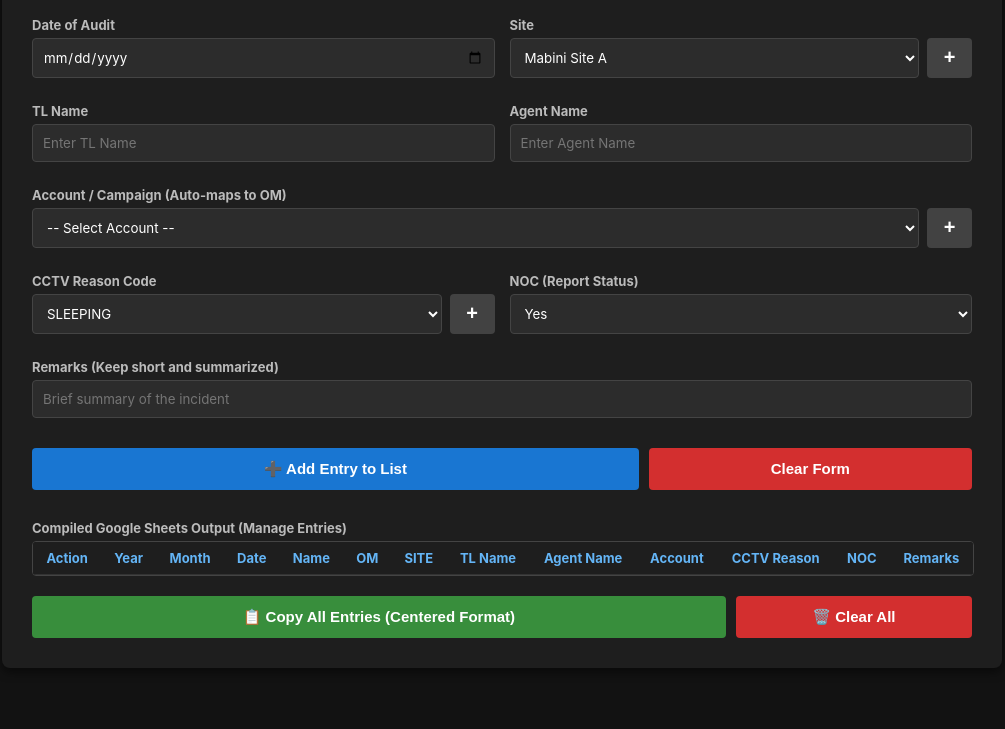
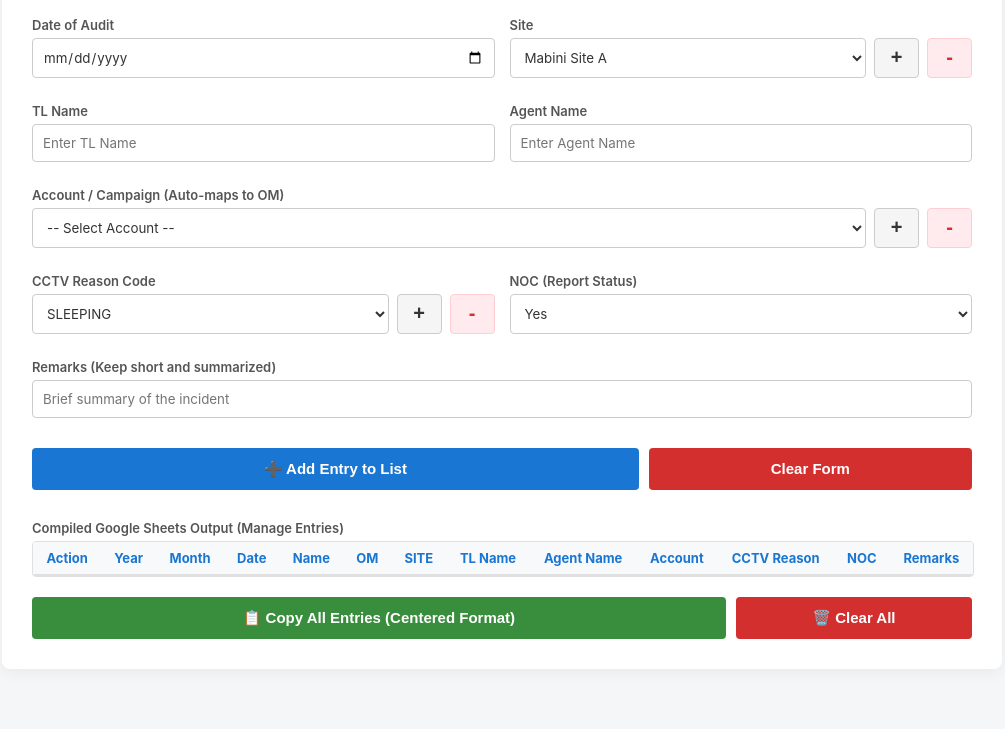
Before and after one commit to milesnavarez30-eng/audit-report, a plain HTML site: page index.html in a window 1280 px wide. Shown: the part 139-868 px from the top of the page, without its empty margins (138-1143 px from the left). Drawn offline with Linux system fonts and the light colour scheme.

Commit message:
Update index.html

```diff
--- a/index.html
+++ b/index.html
@@ -3,26 +3,26 @@
 <head>
     <meta charset="UTF-8">
     <meta name="viewport" content="width=device-width, initial-scale=1.0">
-    <title>CCTV Audit Generator - Dark Mode</title>
+    <title>CCTV Audit Generator</title>
     <style>
         body {
             font-family: -apple-system, BlinkMacSystemFont, "Segoe UI", Roboto, Helvetica, Arial, sans-serif;
-            background-color: #121212;
-            color: #e0e0e0;
+            background-color: #f4f6f8;
+            color: #333333;
             max-width: 1000px;
             margin: 40px auto;
             padding: 20px;
         }
         .container {
-            background: #1e1e1e;
+            background: #ffffff;
             padding: 30px;
             border-radius: 8px;
-            box-shadow: 0 4px 10px rgba(0,0,0,0.5);
+            box-shadow: 0 4px 15px rgba(0,0,0,0.05);
         }
         h2 {
             margin-top: 0;
-            color: #64b5f6;
-            border-bottom: 2px solid #333;
+            color: #1976d2;
+            border-bottom: 2px solid #eeeeee;
             padding-bottom: 15px;
         }
         .form-grid {
@@ -35,10 +35,10 @@
 
         label {
             display: block;
-            font-weight: bold;
+            font-weight: 600;
             margin-bottom: 5px;
             font-size: 13px;
-            color: #bbb;
+            color: #555555;
         }
 
         .input-group {
@@ -49,16 +49,18 @@
         input[type="text"], input[type="date"], select {
             width: 100%;
             padding: 10px;
-            background-color: #2c2c2c;
-            color: #fff;
-            border: 1px solid #444;
+            background-color: #ffffff;
+            color: #333333;
+            border: 1px solid #cccccc;
             border-radius: 4px;
             box-sizing: border-box;
             font-family: inherit;
+            transition: border-color 0.2s;
         }
         input:focus, select:focus {
             outline: none;
-            border-color: #64b5f6;
+            border-color: #1976d2;
+            box-shadow: 0 0 0 2px rgba(25, 118, 210, 0.1);
         }
 
         .button-group {
@@ -80,13 +82,19 @@
         }
         button:hover { background-color: #1565c0; }
 
-        button.add-btn {
+        button.add-btn, button.remove-btn {
             flex: 0 0 45px;
-            background-color: #424242;
             padding: 0;
             font-size: 20px;
+            border-radius: 4px;
+            border: 1px solid #cccccc;
+            color: #333333;
         }
-        button.add-btn:hover { background-color: #616161; }
+        button.add-btn { background-color: #f5f5f5; }
+        button.add-btn:hover { background-color: #e0e0e0; }
+
+        button.remove-btn { background-color: #ffebee; color: #d32f2f; border-color: #ffcdd2; }
+        button.remove-btn:hover { background-color: #ffcdd2; color: #b71c1c; }
 
         button.clear-btn { background-color: #d32f2f; }
         button.clear-btn:hover { background-color: #b71c1c; }
@@ -100,8 +108,8 @@
             width: 100%;
             max-height: 250px;
             overflow-y: auto;
-            background-color: #121212;
-            border: 1px solid #444;
+            background-color: #ffffff;
+            border: 1px solid #e0e0e0;
             border-radius: 4px;
             margin-bottom: 15px;
         }
@@ -112,16 +120,17 @@
         }
         th, td {
             padding: 8px 12px;
-            border-bottom: 1px solid #333;
+            border-bottom: 1px solid #eeeeee;
             text-align: center; /* Preview alignment */
             white-space: nowrap;
         }
         th {
-            background-color: #1e1e1e;
-            color: #64b5f6;
+            background-color: #f8f9fa;
+            color: #1976d2;
             position: sticky;
             top: 0;
             z-index: 1;
+            border-bottom: 2px solid #e0e0e0;
         }
         td.remarks-col {
             text-align: left;
@@ -129,11 +138,14 @@
         }
         button.delete-btn {
             background-color: #d32f2f;
+            color: white;
             padding: 4px 8px;
             font-size: 12px;
             flex: none;
             width: auto;
+            border: none;
         }
+        button.delete-btn:hover { background-color: #b71c1c; }
 
     </style>
 </head>
@@ -156,6 +168,7 @@
                     <option value="Mabini Site B">Mabini Site B</option>
                 </select>
                 <button type="button" class="add-btn" onclick="addNewOption('site', 'New Site Name')" title="Add New Site">+</button>
+                <button type="button" class="remove-btn" onclick="removeSelectedOption('site')" title="Delete Selected Site">-</button>
             </div>
         </div>
 
@@ -177,6 +190,7 @@
                     <!-- Options populated by JS -->
                 </select>
                 <button type="button" class="add-btn" onclick="addNewAccount()" title="Add New Account">+</button>
+                <button type="button" class="remove-btn" onclick="removeSelectedOption('account')" title="Delete Selected Account">-</button>
             </div>
         </div>
 
@@ -199,6 +213,7 @@
                     <option value="SELLING">SELLING</option>
                 </select>
                 <button type="button" class="add-btn" onclick="addNewOption('reasonCode', 'New Reason Code')" title="Add New Reason Code">+</button>
+                <button type="button" class="remove-btn" onclick="removeSelectedOption('reasonCode')" title="Delete Selected Reason Code">-</button>
             </div>
         </div>
 
@@ -335,6 +350,35 @@
             } else {
                 alert("Account creation cancelled. OM Name is required.");
             }
+        }
+    }
+
+    // Function to remove the currently selected option
+    function removeSelectedOption(selectId) {
+        const select = document.getElementById(selectId);
+        const selectedIndex = select.selectedIndex;
+
+        if (selectedIndex === -1) return; // Nothing selected
+
+        const selectedOption = select.options[selectedIndex];
+        const valueToRemove = selectedOption.value;
+
+        // Prevent removing the default "-- Select Account --" placeholder
+        if (selectId === 'account' && valueToRemove === "") {
+            alert("You cannot remove the default placeholder.");
+            return;
+        }
+
+        const confirmDelete = confirm(`Are you sure you want to delete "${selectedOption.text}" from the dropdown?`);
+
+        if (confirmDelete) {
+            // If deleting an account, also remove it from the background mapping
+            if (selectId === 'account') {
+                delete accountMapping[valueToRemove];
+            }
+
+            // Remove the element from the dropdown
+            select.remove(selectedIndex);
         }
     }
 
```
